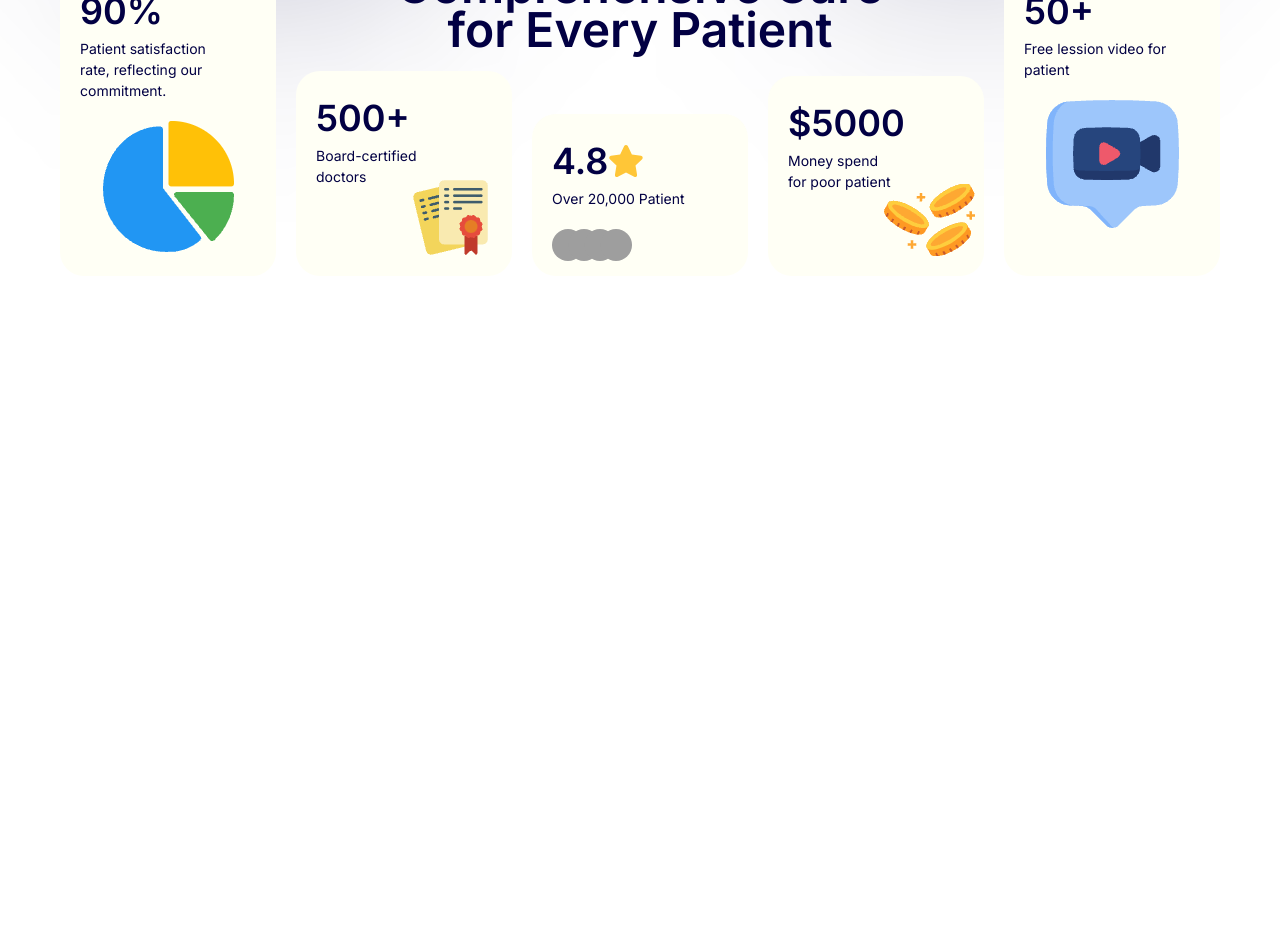
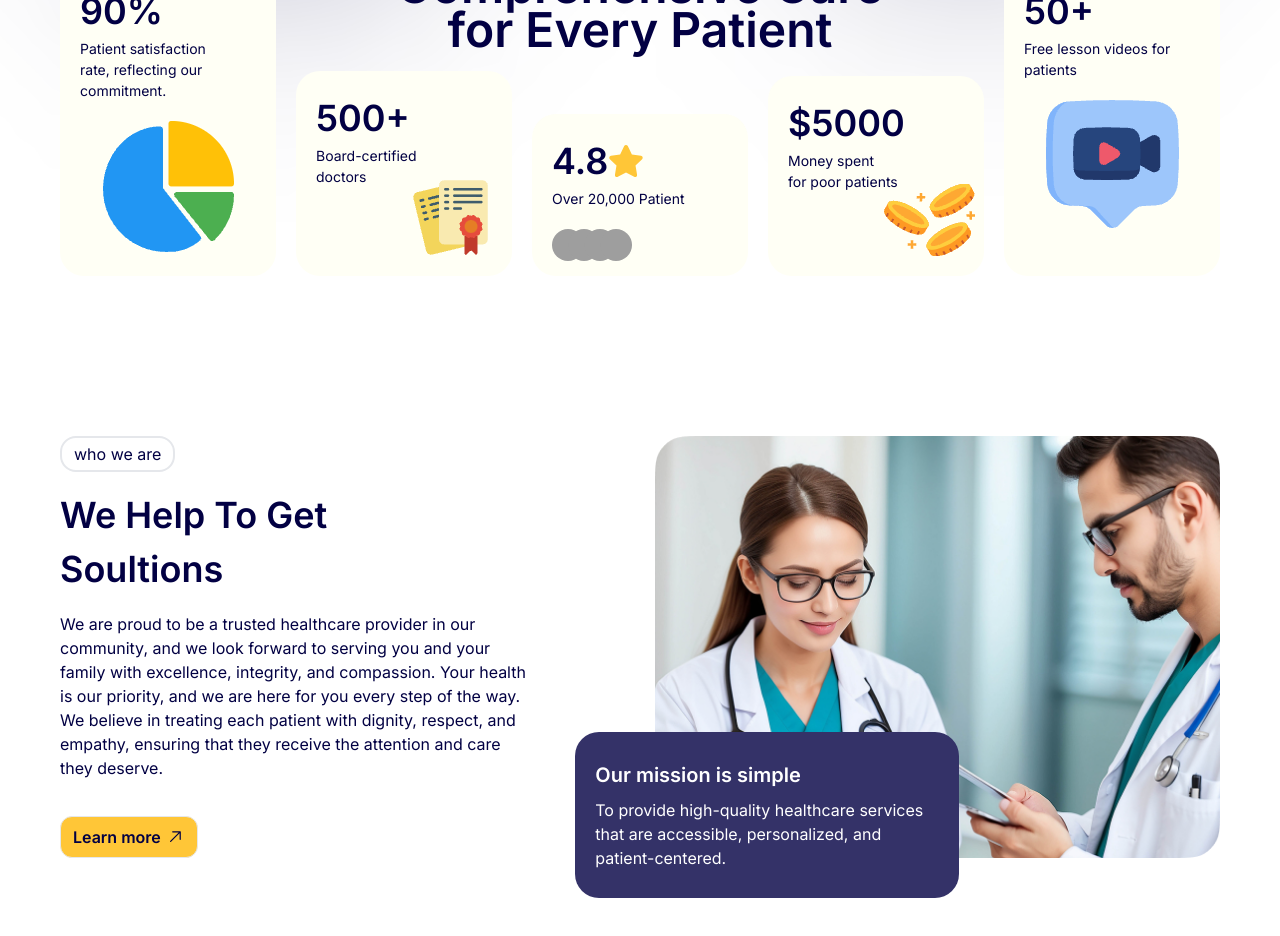
Before and after one commit to Sarajit-mondal/Health-Care-Landing-Page, a React (Vite) app: page / in a window 1280 px wide. Shown: the part 680-1616 px from the top of the page. Before the commit the page ends 956 px from the top, so only its background shows below. Built offline with nearby package versions, Linux system fonts and the light colour scheme; grey boxes are pictures that could not be loaded.

Commit message:
mistion section complete

```diff
--- a/src/component/Header/Banner.jsx
+++ b/src/component/Header/Banner.jsx
@@ -13,56 +13,55 @@ function Banner() {
       }} />
 
       {/* Grid layout */}
-      <div className='grid grid-cols-5   [&>div]:rounded-[24px] [&>div]:h-[312px] gap-5'>
-        <div className='bg-[#FFFFF5] p-5 max-w-[216px] '>
+      {/* Grid layout */}
+<div className='grid grid-cols-1 sm:grid-cols-2 lg:grid-cols-5 gap-5'>
+  <div className='bg-[#FFFFF5] p-5 max-w-full sm:max-w-[216px] rounded-[24px] h-[312px]'>
     <h2>90%</h2>
     <p className='text-[14px] max-w-[156px]'>Patient satisfaction rate, reflecting our commitment.</p>
     <img src={grap} alt="" className='mt-5 mx-auto' />
   </div>
-        {/* center col */}
-        <div className='col-span-3 grid grid-rows-2  [&>div]:rounded-[24px] gap-5 w-full'>
-            <div>
-                <h2 className='text-center text-[48px] leading-[44px]'>Comprehensive Care <br /> for Every Patient</h2>
+
+  {/* Center col */}
+  <div className='col-span-1 sm:col-span-2 lg:col-span-3 grid grid-rows-2 gap-5 w-full h-[312px]'>
+    <div className='rounded-[24px] h-[156px] sm:h-auto'>
+      <h2 className='text-center text-[24px] sm:text-[48px] leading-[44px]'>Comprehensive Care <br /> for Every Patient</h2>
     </div>
-            {/* center button */}
-            <div className='flex  justify-between   [&>div]:p-5 gap-5 items-end'>
-            <div className='bg-[#FFFFF5] [&>div]:p-5 rounded-[24px] min-w-[216px]'>
+    {/* Center button */}
+    <div className='flex flex-col sm:flex-row justify-between gap-5 items-end'>
+      <div className='bg-[#FFFFF5] p-5 rounded-[24px] min-w-full sm:min-w-[216px]'>
         <h2>500+</h2>
         <p className='text-[14px] max-w-[156px]'>Board-certified <br/> doctors</p>
         <img src={certificate} alt="" className='ml-24 -mt-2' />
-
       </div>
-            {/* center */}
-            <div className=' bg-[#FFFFF5] p-5 rounded-[24px] min-w-[216px] max-h-[162px]'>
+      {/* Center */}
+      <div className='bg-[#FFFFF5] p-5 rounded-[24px] min-w-full sm:min-w-[216px] max-h-[162px]'>
         <h2 className='flex items-center '>4.8 <FaStar className='text-gold'></FaStar></h2>
         <p className='text-[14px] max-w-[156px]'>Over 20,000 Patient</p>
-            {/* patisepant image */}
+        {/* Participants images */}
         <div className='flex'>
-               <img src="https://st3.depositphotos.com/15648834/17930/v/450/depositphotos_179308454-stock-illustration-unknown-person-silhouette-glasses-profile.jpg" alt=""  className='size-8 mt-5 rounded-full'/>
-               <img src="https://encrypted-tbn0.gstatic.com/images?q=tbn:ANd9GcTHDRlp-KGr_M94k_oor4Odjn2UzbAS7n1YoA&s://st3.depositphotos.com/15648834/17930/v/450/depositphotos_179308454-stock-illustration-unknown-person-silhouette-glasses-profile.jpg" alt=""  className='size-8 mt-5 rounded-full -ml-4'/>
-               <img src="https://st3.depositphotos.com/15648834/17930/v/450/depositphotos_179308454-stock-illustration-unknown-person-silhouette-glasses-profile.jpg" alt=""  className='size-8 mt-5 rounded-full -ml-4'/>
-               <img src="https://encrypted-tbn0.gstatic.com/images?q=tbn:ANd9GcTHDRlp-KGr_M94k_oor4Odjn2UzbAS7n1YoA&shttps://st3.depositphotos.com/15648834/17930/v/450/depositphotos_179308454-stock-illustration-unknown-person-silhouette-glasses-profile.jpg" alt=""  className='size-8 mt-5 rounded-full -ml-4'/>
+          <img src="https://st3.depositphotos.com/15648834/17930/v/450/depositphotos_179308454-stock-illustration-unknown-person-silhouette-glasses-profile.jpg" alt="" className='size-8 mt-5 rounded-full' />
+          <img src="https://encrypted-tbn0.gstatic.com/images?q=tbn:ANd9GcTHDRlp-KGr_M94k_oor4Odjn2UzbAS7n1YoA&s" alt="" className='size-8 mt-5 rounded-full -ml-4' />
+          <img src="https://st3.depositphotos.com/15648834/17930/v/450/depositphotos_179308454-stock-illustration-unknown-person-silhouette-glasses-profile.jpg" alt="" className='size-8 mt-5 rounded-full -ml-4' />
+          <img src="https://encrypted-tbn0.gstatic.com/images?q=tbn:ANd9GcTHDRlp-KGr_M94k_oor4Odjn2UzbAS7n1YoA&s" alt="" className='size-8 mt-5 rounded-full -ml-4' />
         </div>
       </div>
-            {/* center bottom */}
-            <div className='bg-[#FFFFF5] [&>div]:p-5 rounded-[24px] min-w-[216px]'>
+      {/* Center bottom */}
+      <div className='bg-[#FFFFF5] p-5 rounded-[24px] min-w-full sm:min-w-[216px]'>
         <h2>$5000</h2>
-            <p className='text-[14px] max-w-[156px]'>Money spend <br />
-            for poor patient</p>
+        <p className='text-[14px] max-w-[156px]'>Money spent <br /> for poor patients</p>
         <img src={gold} alt="" className='ml-24 -mt-2' />
-
       </div>
     </div>
   </div>
-        {/* center col */}
-        <div className='bg-[#FFFFF5] p-5 min-w-[216px]'>
+
+  {/* Right col */}
+  <div className='bg-[#FFFFF5] p-5 min-w-full sm:min-w-[216px] rounded-[24px] h-[312px]'>
     <h2>50+</h2>
-            <p className='text-[14px] max-w-[156px]'>Free lession video
-            for patient</p>
+    <p className='text-[14px] max-w-[156px]'>Free lesson videos for patients</p>
     <img src={youtube} alt="" className='mt-5 mx-auto' />
   </div>
+</div>
 
-      </div>
     </div>
   )
 }
--- /dev/null
+++ b/src/component/OurMission/Misstion.jsx
@@ -0,0 +1,29 @@
+import React from 'react'
+import { GoArrowUpRight } from "react-icons/go";
+import missition from "../../assets/media/mission.png"
+function Misstion() {
+  return (
+    <div className='my-40 flex flex-col md:flex-row gap-10 md:gap-32'>
+        {/* left */}
+        <div className='space-y-4'>
+         <button className='px-3 py-1 border-2 rounded-2xl'>who we are</button>
+         <h2>We Help To Get <br /> Soultions</h2>
+         <p className='max-w-[470px] pb-5'>We are proud to be a trusted healthcare provider in our community, and we look forward to serving you and your family with excellence, integrity, and compassion. Your health is our priority, and we are here for you every step of the way. We believe in treating each patient with dignity, respect, and empathy, ensuring that they receive the attention and care they deserve.
+         </p>
+
+         <button className=' md:flex items-center gap-1 font-semibold border px-3 py-2 bg-gold rounded-xl hidden'>Learn more<GoArrowUpRight className='text-xl font-semibold'/></button>
+        </div>
+        {/* right */}
+        <div className='md:relative md:w-[568px] w-full'>
+            <img src={missition} alt="" className='md:absolute w-full h-full'/>
+            {/* card */}
+            <div className='md:absolute z-10 bg-[#343268] -bottom-10 -left-20 md:w-96 text-left px-5 space-y-2 py-7 text-white rounded-3xl'>
+                <h3>Our mission is simple</h3>
+                <p>To provide high-quality healthcare services that are accessible, personalized, and patient-centered.</p>
+            </div>
+        </div>
+    </div>
+  )
+}
+
+export default Misstion
--- a/src/pages/HomePage.jsx
+++ b/src/pages/HomePage.jsx
@@ -1,12 +1,17 @@
 import React from 'react'
 import Navbar from '../component/Header/Navbar'
 import Header from '../component/Header/Header'
+import Misstion from '../component/OurMission/Misstion'
 
 function HomePage() {
   return (
     <div>
       {/* Header */}
       <Header />
+      {/* Mission */}
+      <section>
+        <Misstion />
+      </section>
     </div>
   )
 }
```
Also changed, not shown: src/assets/media/mission.png (renamed from src/assets/media/Rectangle 24.png). Lines whose indentation alone changed are shown as unchanged.
